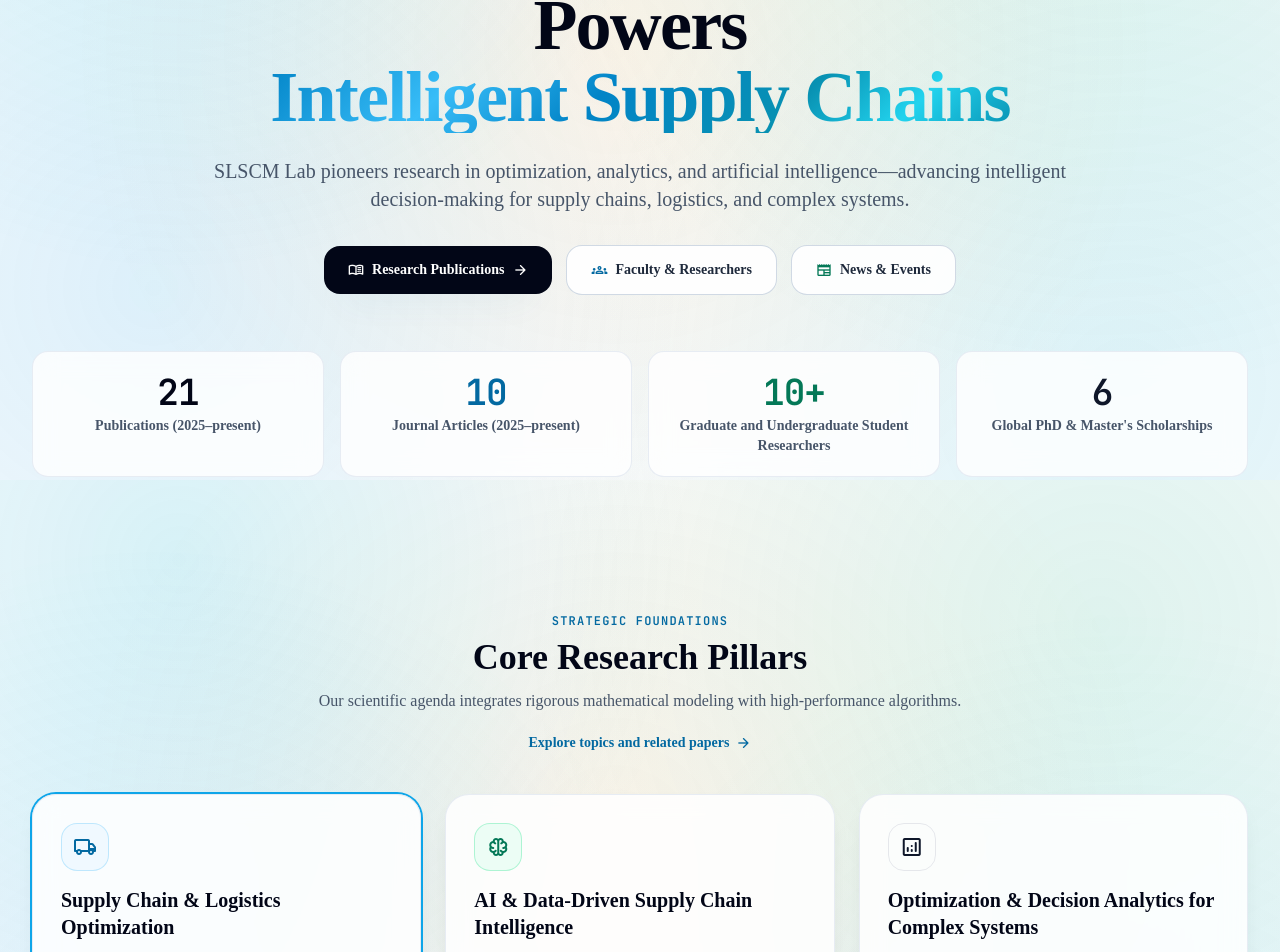
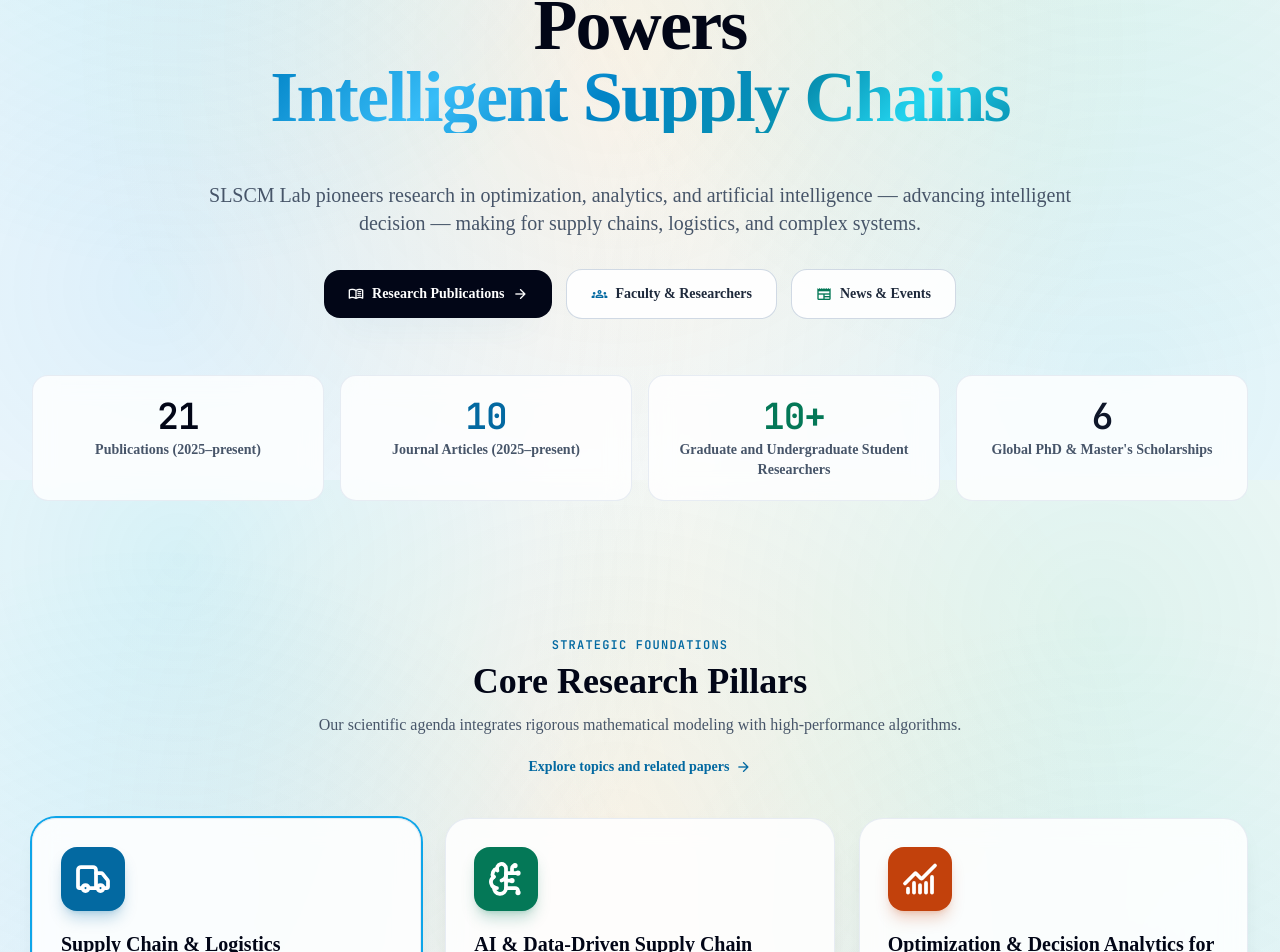
Before and after one commit to slscm-lab/slscm-lab.github.io, a React (Vite) app: page / in a window 1280 px wide. Shown: the part 320-1272 px from the top of the page. Built offline with nearby package versions, Linux system fonts and the light colour scheme; a web font is replaced by a local one.

Commit message:
style(home): refine research pillar icons and typography styling

```diff
--- a/src/pages/HomePage.tsx
+++ b/src/pages/HomePage.tsx
@@ -1,4 +1,5 @@
 import React, { useState } from 'react';
+import { BrainCircuit, ChartNoAxesCombined, Truck, type LucideIcon } from 'lucide-react';
 import { Icon } from '../components/Icon';
 import { PageRoute, PillarId } from '../types';
 import { PaperCard } from '../components/PaperCard';
@@ -28,40 +29,28 @@ export const HomePage: React.FC<HomePageProps> = ({ onNavigate }) => {
 const pillarDetails: Record<
   PillarId,
   {
-    iconName: string;
+    icon: LucideIcon;
     iconBg: string;
-    iconBorder: string;
-    iconColor: string;
-    color: string;
     desc: string;
   }
 > = {
   supply_chain_optimization: {
-    iconName: 'local_shipping',
-    iconBg: 'bg-sky-50',
-    iconBorder: 'border-sky-200/90',
-    iconColor: 'text-sky-700',
-    color: 'from-sky-500/10 to-sky-600/5 border-sky-200',
+    icon: Truck,
+    iconBg: 'bg-sky-700 shadow-sky-700/25',
     desc:
       'Advancing operations research and mathematical optimization for complex logistics and supply chain systems, including vehicle routing, scheduling, facility location, network design, inventory management, transportation planning, and integrated supply chain decision-making.',
   },
 
   ai_supply_chain_intelligence: {
-    iconName: 'neurology',
-    iconBg: 'bg-emerald-50',
-    iconBorder: 'border-emerald-200/90',
-    iconColor: 'text-emerald-700',
-    color: 'from-emerald-500/10 to-emerald-600/5 border-emerald-200',
+    icon: BrainCircuit,
+    iconBg: 'bg-emerald-700 shadow-emerald-700/25',
     desc:
       'Developing artificial intelligence and data-driven methods for intelligent supply chain decision-making, including machine learning, forecasting, predictive-prescriptive analytics, learning-enhanced optimization, and AI-supported planning and operations.',
   },
 
   decision_analytics: {
-    iconName: 'analytics',
-    iconBg: 'bg-amber-50',
-    iconBorder: 'border-amber-200/90',
-    iconColor: 'text-amber-700',
-    color: 'from-amber-500/10 to-amber-600/5 border-amber-200',
+    icon: ChartNoAxesCombined,
+    iconBg: 'bg-orange-700 shadow-orange-700/25',
     desc:
       'Developing optimization and decision-analytics approaches for complex systems beyond logistics and supply chains, with applications in energy, healthcare, finance and business, public services, urban systems, hospitality, and digital operations.',
   },
@@ -82,9 +71,9 @@ const pillarDetails: Record<
           </h1>
 
           {/* Subtitle */}
-          <p className="mt-6 font-editorial text-lg sm:text-xl leading-relaxed text-slate-600 max-w-4xl mx-auto font-normal">
-            SLSCM Lab pioneers research in optimization, analytics, and artificial intelligence—advancing
-            intelligent decision-making for supply chains, logistics, and complex systems.
+          <p className="mt-10 sm:mt-12 font-editorial text-lg sm:text-xl leading-relaxed text-slate-600 max-w-4xl mx-auto font-normal">
+            SLSCM Lab pioneers research in optimization, analytics, and artificial intelligence — advancing
+            intelligent decision — making for supply chains, logistics, and complex systems.
           </p>
 
           {/* CTAs */}
@@ -186,6 +175,7 @@ const pillarDetails: Record<
           {overview.research_pillars.map((pillar) => {
             const id = pillar.id as PillarId;
             const detail = pillarDetails[id];
+            const PillarIcon = detail.icon;
             const isSelected = selectedPillar === id;
             return (
               <div
@@ -198,9 +188,9 @@ const pillarDetails: Record<
                 }`}
               >
                 <div
-                  className={`mb-4 inline-flex h-12 w-12 items-center justify-center rounded-2xl border ${detail.iconBg} ${detail.iconBorder} ${detail.iconColor} shadow-2xs`}
+                  className={`mb-5 inline-flex h-16 w-16 items-center justify-center rounded-2xl text-white shadow-lg ${detail.iconBg}`}
                 >
-                  <Icon name={detail.iconName} className="h-6 w-6" />
+                  <PillarIcon className="h-9 w-9" strokeWidth={2.5} aria-hidden="true" />
                 </div>
                 <h3 className="font-editorial text-xl font-bold text-slate-950 leading-snug">
                   {(pillar as unknown as { title_en?: string }).title_en || pillar.title}
```
